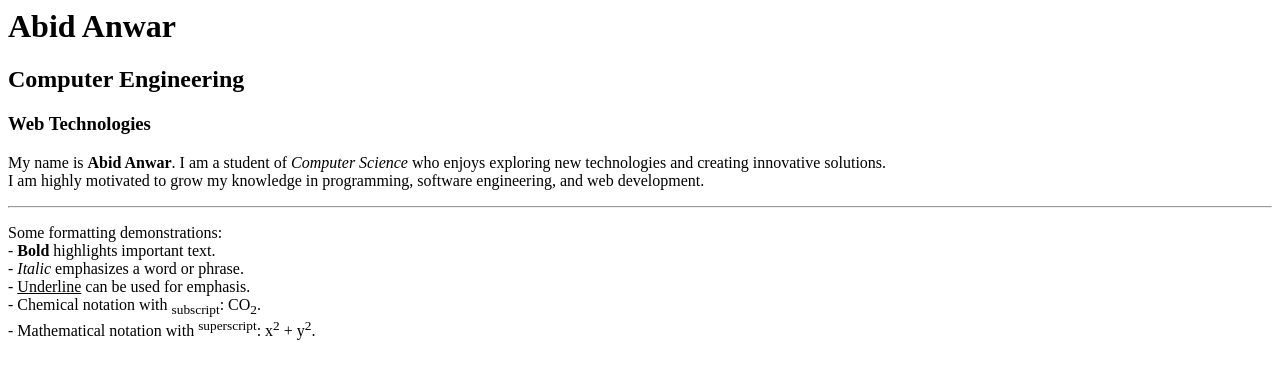
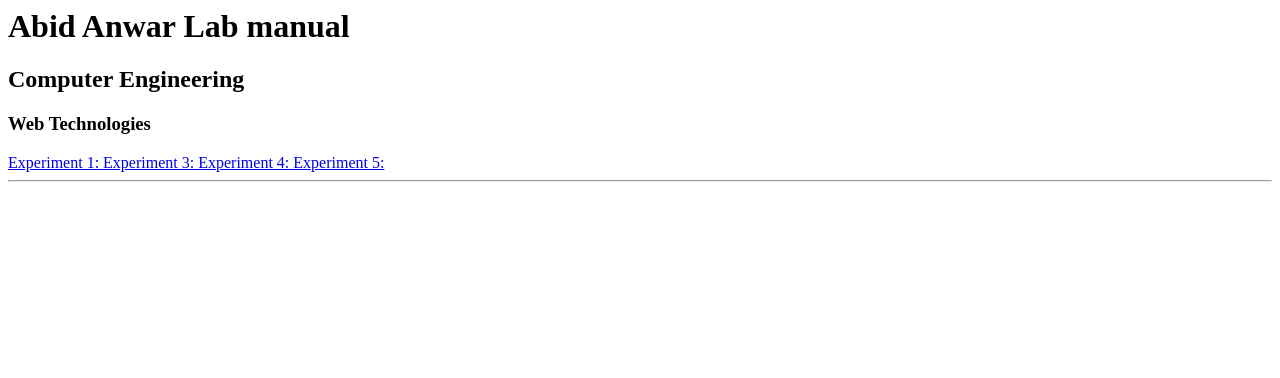
Before and after one commit to theabhikhan9-prog/Mylabmanual1, a plain HTML site: page index.html in a window 1280 px wide. Drawn offline with Linux system fonts and the light colour scheme.

Commit message:
Update index.html

```diff
--- a/index.html
+++ b/index.html
@@ -1,24 +1,12 @@
-<h1>Abid Anwar
+<h1>Abid Anwar Lab manual
 
     <h2>Computer Engineering</h2>
     <h3>Web Technologies</h3>
 </h1>
 
-<p><p>
-My name is <b>Abid Anwar</b>. I am a student of <i>Computer Science</i> who enjoys exploring new technologies and creating </u>innovative solutions</u>. <br>
-I am highly motivated to grow my knowledge in programming, software engineering, and web development.
-</p>
-
+<a href="lab1.html">Experiment 1: </a>
+<a href="lab3.html">Experiment 3: </a>
+<a href="lab4.html">Experiment 4: </a>
+<a href="lab5.html">Experiment 5: </a>
 
 <hr>
-
-
-<!-- 4) Formatting examples -->
-<p>
-Some formatting demonstrations:<br>
-- <b>Bold</b> highlights important text.<br>
-- <i>Italic</i> emphasizes a word or phrase.<br>
-- <u>Underline</u> can be used for emphasis.<br>
-- Chemical notation with <sub>subscript</sub>: CO<sub>2</sub>.<br>
-- Mathematical notation with <sup>superscript</sup>: x<sup>2</sup> + y<sup>2</sup>.
-</p></p>
```
